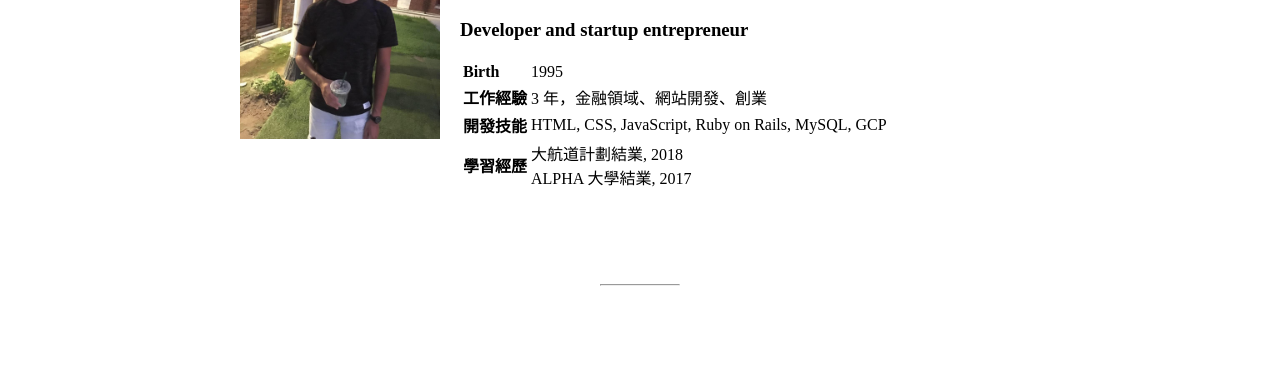
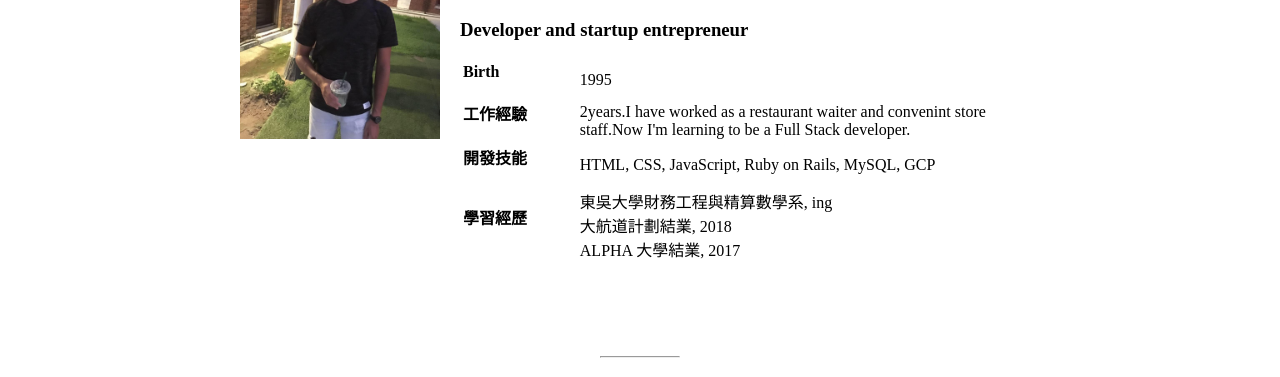
Before and after one commit to sather33/MyWeb, a plain HTML site: page index.html in a window 1280 px wide. Shown: the part 252-629 px from the top of the page. Drawn offline with Linux system fonts and the light colour scheme.

Commit message:
intro update

```diff
--- a/index.html
+++ b/index.html
@@ -27,22 +27,23 @@
           <div id="my-info">
             <h1>I am Kein.Wu</h1>
             <h3>Developer and startup entrepreneur</h3>
-            <table>
+            <table class="tab">
               <tr>
-                <th>Birth</th>
+                <th><p>Birth</p></th>
                 <td>1995</td>
               </tr>
               <tr>
-                <th>工作經驗</th>
-                <td> 3 年，金融領域、網站開發、創業</td>
+                <th><p>工作經驗</p></th>
+                <td>2years.I have worked as a restaurant waiter and convenint store staff.Now I'm learning to be a Full Stack developer.</td>
               </tr>
               <tr>
-                <th>開發技能</th>
+                <th><p>開發技能</p></th>
                 <td>HTML, CSS, JavaScript, Ruby on Rails, MySQL, GCP</td>
               </tr>
               <tr>
-                <th>學習經歷</th>
+                <th><p>學習經歷</p></th>
                 <td>
+                  東吳大學財務工程與精算數學系, ing <br>
                   大航道計劃結業, 2018<br>
                   ALPHA 大學結業, 2017
                 </td>
--- a/style.css
+++ b/style.css
@@ -59,6 +59,14 @@ li:hover a {
 }
 #my-avatar img{
   width: 200px;
+}
+.tab th{
+  /*border: 1px solid red;*/
+  width: 20%;
+}
+.tab p{
+  margin-top: 0;
+  /*border: 1px solid blue;*/
 }
 .item{
   position: relative;
@@ -205,6 +213,9 @@ form.contact-form{
   .item {
     max-width: 100%;
   }
+  form.contact-form {
+    width: 80%;
+  }
 
 
 }
```
